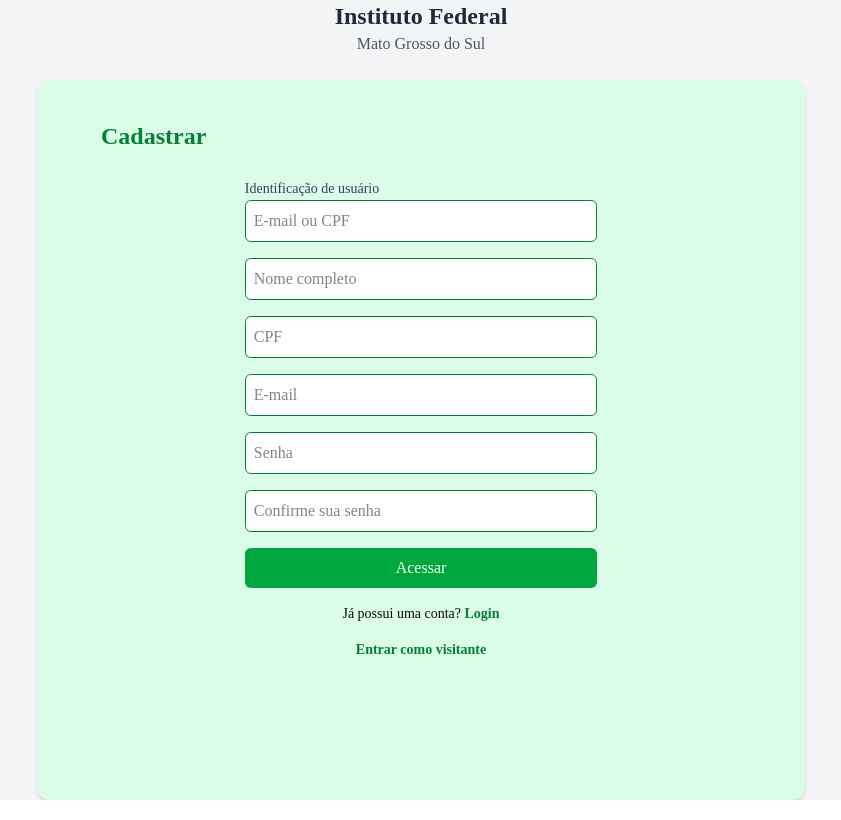
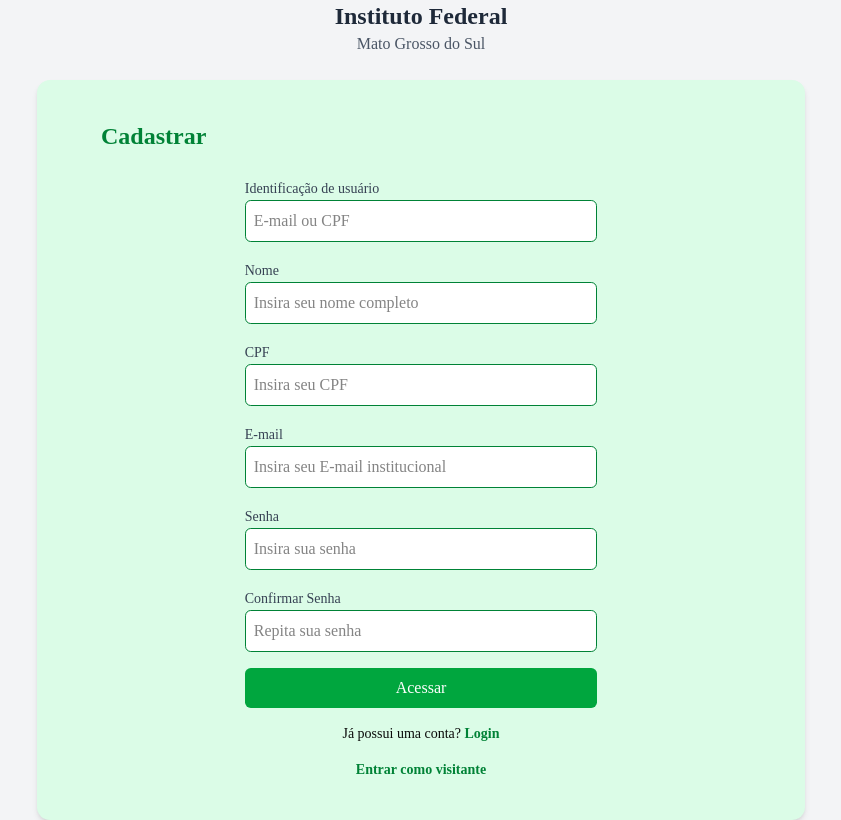
Before and after one commit to RebecaZaia/Trabalho-PTAC-e-PTAS, a Next.js app in the folder frontend/: page /cadastrar in a window 1280 px wide. Shown: the whole page, without its empty margins (219-1060 px from the left). Built offline with nearby package versions, Linux system fonts and the light colour scheme.

Commit message:
modified:   frontend/src/app/cadastrar/page.js

```diff
--- a/frontend/src/app/cadastrar/page.js
+++ b/frontend/src/app/cadastrar/page.js
@@ -29,33 +29,33 @@
           </div>
           <div>
               <label className="text-sm text-gray-700">
-
+                Nome
               </label>
-              <input placeholder="Nome completo" className="w-full p-2 rounded-md border bg-white border-green-700" />
+              <input placeholder="Insira seu nome completo" className="w-full p-2 rounded-md border bg-white border-green-700" />
           </div>
           <div>
               <label className="text-sm text-gray-700">
-
+                CPF
               </label>
-              <input placeholder="CPF" className="w-full p-2 rounded-md border bg-white border-green-700" />
+              <input placeholder="Insira seu CPF" className="w-full p-2 rounded-md border bg-white border-green-700" />
           </div>
           <div>
             <label className="text-sm text-gray-700">
-
+              E-mail
             </label>
-            <input placeholder="E-mail" className="w-full p-2 rounded-md border bg-white border-green-700" />
+            <input placeholder="Insira seu E-mail institucional" className="w-full p-2 rounded-md border bg-white border-green-700" />
           </div>
           <div>
             <label className="text-sm text-gray-700">
-
+              Senha
             </label>
-            <input type="password" placeholder="Senha" className="w-full p-2 rounded-md border bg-white border-green-700" />
+            <input type="password" placeholder="Insira sua senha" className="w-full p-2 rounded-md border bg-white border-green-700" />
           </div>
           <div>
             <label className="text-sm text-gray-700">
-
+              Confirmar Senha
             </label>
-            <input type="password" placeholder="Confirme sua senha" className="w-full p-2 rounded-md border bg-white border-green-700" />
+            <input type="password" placeholder="Repita sua senha" className="w-full p-2 rounded-md border bg-white border-green-700" />
           </div>
 
           <button className="bg-green-600 text-white py-2 rounded-md hover:bg-green-700">
```
